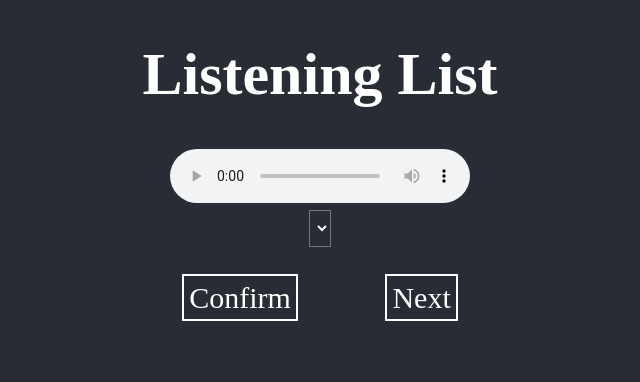
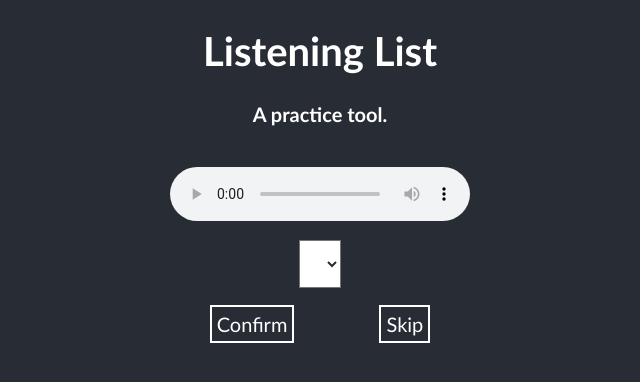
Before and after one commit to elliottkobelansky/listeninglist, a plain HTML site: page index.html in a window 1280 px wide. Shown: the whole page, without its empty margins (320-960 px from the left). Drawn offline with Linux system fonts and the light colour scheme.

Commit message:
Proper CSS

```diff
--- a/index.html
+++ b/index.html
@@ -11,7 +11,10 @@
   <body>
     <main>
       <div class="center">
-        <h1>Listening List</h1>
+        <div>
+          <h1>Listening List</h1>
+          <h4>A practice tool.</h4>
+        </div>
         <audio controls autoplay id="aud">
           <source id="audsrc" src="" type="audio/mp3">
         </audio>
@@ -23,7 +26,7 @@
         <br>
         <div>
           <span id="confirm" class="confirm">Confirm</span>
-          <span id="next" class="confirm">Next</span>
+          <span id="next" class="confirm">Skip</span>
         </div>
       </div>
     </main>
--- a/main.js
+++ b/main.js
@@ -34,6 +34,7 @@ bruh.forEach((element, key) => {
 });
 
 document.getElementById("confirm").onclick = function () {
+    document.getElementById("answer").blur();
     let guess = document.getElementById("answer").value;
     console.log(guess, currentAudio);
     if (guess === currentAudio) {
@@ -42,8 +43,13 @@ document.getElementById("confirm").onclick = function () {
     else {
         alert("Incorrect");
     }
+    nextAudio();
 
 };
+
+document.getElementById("answer").onchange = function () {
+    document.getElementById("answer").blur();
+}
 
 document.addEventListener('keydown', event => {
     if (event.code === 'Space') {
--- a/style.css
+++ b/style.css
@@ -1,20 +1,27 @@
 body {
     background-color: #282c34;
     color: #ffffff;
-    font-size: 30px;
+    font-size: 20px;
+    font-family: Optima, sans-serif;
 }
 
 select {
     text-align: center;
-    background: inherit;
+    background: #ffffff;
     width: auto;
     font-size: inherit;
-    color: inherit;
+    color: #282c34;
+    font-family: inherit;
+    padding: 10px;
 }
 
+audio {
+    padding: 15px;
+}
 audio::-webkit-media-controls-time-remaining-display {
     display: none;
 }
+
 .center {
     text-align: center;
     align-items: center;
```
